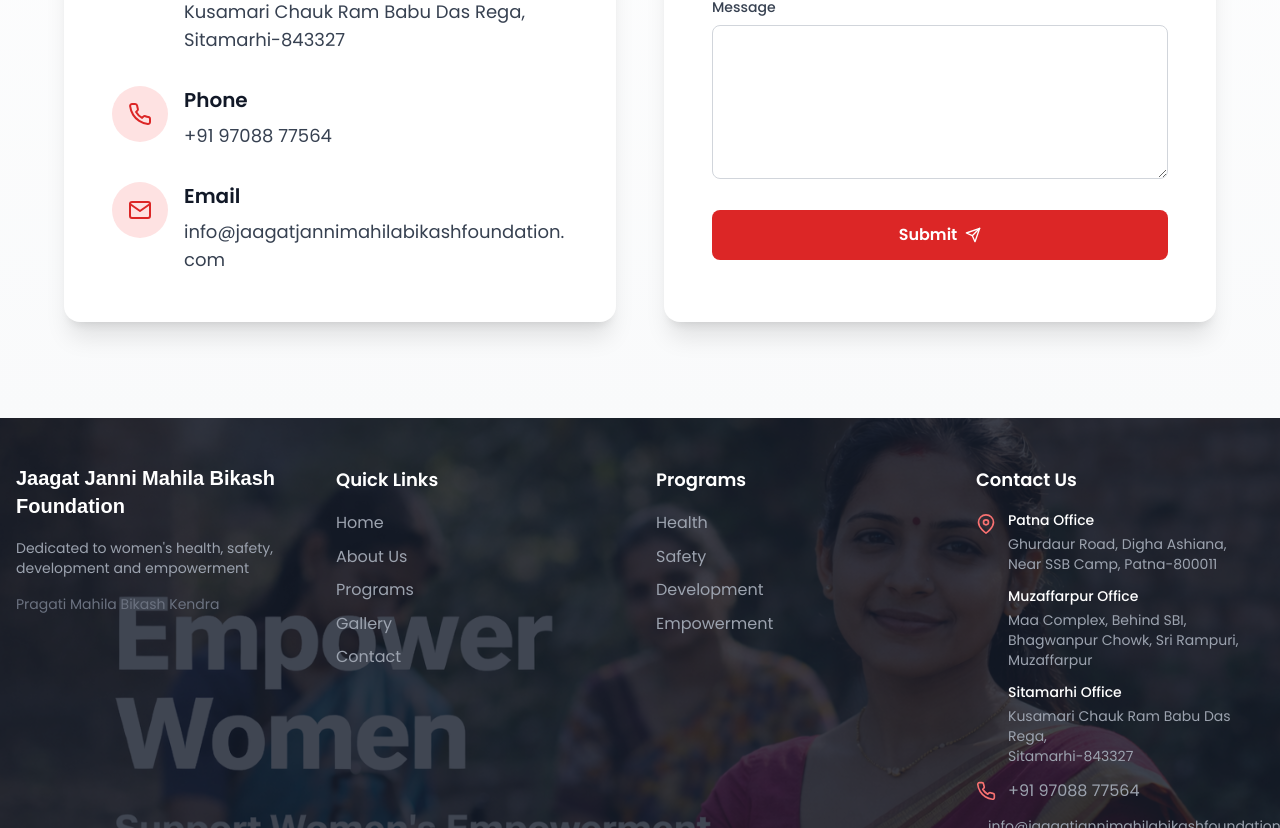
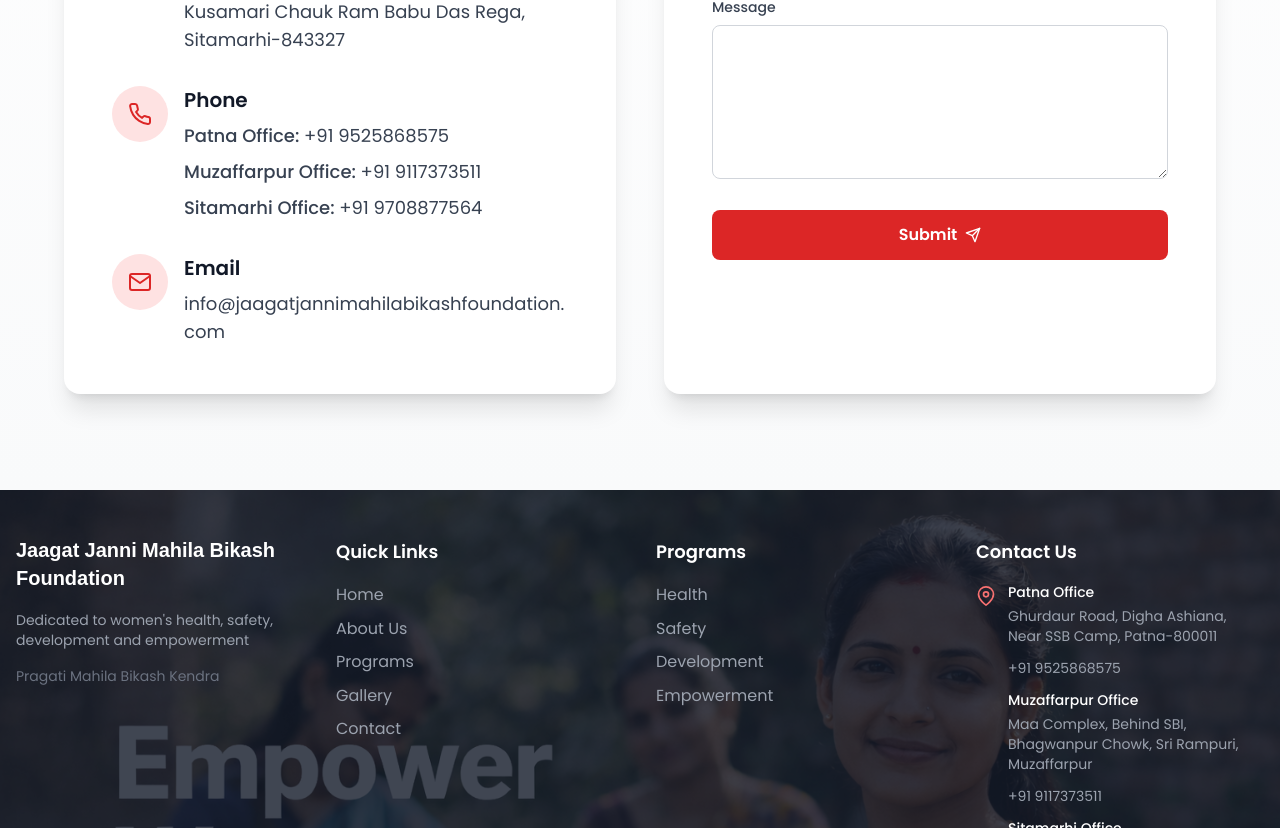
Before and after one commit to prashant2211/cibro1, a React (Vite) app: page /contact in a window 1280 px wide. Shown: the part 1232-2060 px from the top of the page. Built offline with nearby package versions, Linux system fonts and the light colour scheme.

Commit message:
Add files via upload
phone number change

```diff
--- a/src/components/Footer.jsx
+++ b/src/components/Footer.jsx
@@ -106,6 +106,11 @@
                     Ghurdaur Road, Digha Ashiana,<br />
                     Near SSB Camp, Patna-800011
                   </p>
+                  <p className="mb-3">
+                    <a href="tel:+919525868575" className="hover:text-white transition-colors">
+                      +91 9525868575
+                    </a>
+                  </p>
                   <p className="font-medium text-white mb-1">
                     {language === 'hindi' ? 'मुजफ्फरपुर कार्यालय' : 'Muzaffarpur Office'}
                   </p>
@@ -114,6 +119,11 @@
                     Bhagwanpur Chowk, Sri Rampuri,<br />
                     Muzaffarpur
                   </p>
+                  <p className="mb-3">
+                    <a href="tel:+919117373511" className="hover:text-white transition-colors">
+                      +91 9117373511
+                    </a>
+                  </p>
                   <p className="font-medium text-white mb-1">
                     {language === 'hindi' ? 'सीतामढ़ी कार्यालय' : 'Sitamarhi Office'}
                   </p>
@@ -121,13 +131,16 @@
                     Kusamari Chauk Ram Babu Das Rega,<br />
                     Sitamarhi-843327
                   </p>
+                  <p className="mt-1">
+                    <a href="tel:+919708877564" className="hover:text-white transition-colors">
+                      +91 9708877564
+                    </a>
+                  </p>
                 </div>
               </div>
               <div className="flex items-center space-x-3">
                 <FiPhone className="h-5 w-5 text-primary-400" />
-                <a href="tel:+919708877564" className="text-gray-400 hover:text-white transition-colors">
-                  +91 97088 77564
-                </a>
+                <span className="text-gray-400">{language === 'hindi' ? 'कार्यालय नंबर ऊपर दिए गए हैं' : 'Office numbers are listed above'}</span>
               </div>
               <div className="flex items-center space-x-3">
                 <FiMail className="h-5 w-5 text-primary-400" />
--- a/src/pages/About.jsx
+++ b/src/pages/About.jsx
@@ -163,6 +163,11 @@
                       Ghurdaur Road, Digha Ashiana,<br />
                       Near SSB Camp, Patna-800011
                     </p>
+                    <p className="text-gray-700 text-lg">
+                      <a href="tel:+919525868575" className="hover:text-primary-600 transition-colors">
+                        +91 9525868575
+                      </a>
+                    </p>
                   </div>
                   <div>
                     <p className="text-gray-700 text-lg font-medium mb-1">
@@ -173,6 +178,11 @@
                       Bhagwanpur Chowk, Sri Rampuri,<br />
                       Muzaffarpur
                     </p>
+                    <p className="text-gray-700 text-lg">
+                      <a href="tel:+919117373511" className="hover:text-primary-600 transition-colors">
+                        +91 9117373511
+                      </a>
+                    </p>
                   </div>
                   <div>
                     <p className="text-gray-700 text-lg font-medium mb-1">
@@ -181,6 +191,11 @@
                     <p className="text-gray-700 text-lg">
                       Kusamari Chauk Ram Babu Das Rega,<br />
                       Sitamarhi-843327
+                    </p>
+                    <p className="text-gray-700 text-lg">
+                      <a href="tel:+919708877564" className="hover:text-primary-600 transition-colors">
+                        +91 9708877564
+                      </a>
                     </p>
                   </div>
                 </div>
--- a/src/pages/Contact.jsx
+++ b/src/pages/Contact.jsx
@@ -122,9 +122,26 @@
                   </div>
                   <div>
                     <h3 className="font-semibold text-xl mb-2 text-gray-900">{t.contact.phone}</h3>
-                    <a href="tel:+919708877564" className="text-gray-700 text-lg hover:text-primary-600 transition-colors">
-                      +91 97088 77564
-                    </a>
+                    <div className="space-y-2 text-gray-700 text-lg">
+                      <div>
+                        <span className="font-medium">{language === 'hindi' ? 'पटना कार्यालय: ' : 'Patna Office: '}</span>
+                        <a href="tel:+919525868575" className="hover:text-primary-600 transition-colors">
+                          +91 9525868575
+                        </a>
+                      </div>
+                      <div>
+                        <span className="font-medium">{language === 'hindi' ? 'मुजफ्फरपुर कार्यालय: ' : 'Muzaffarpur Office: '}</span>
+                        <a href="tel:+919117373511" className="hover:text-primary-600 transition-colors">
+                          +91 9117373511
+                        </a>
+                      </div>
+                      <div>
+                        <span className="font-medium">{language === 'hindi' ? 'सीतामढ़ी कार्यालय: ' : 'Sitamarhi Office: '}</span>
+                        <a href="tel:+919708877564" className="hover:text-primary-600 transition-colors">
+                          +91 9708877564
+                        </a>
+                      </div>
+                    </div>
                   </div>
                 </div>
                 <div className="flex items-start space-x-4">
--- a/src/pages/Home.jsx
+++ b/src/pages/Home.jsx
@@ -1149,9 +1149,9 @@
                     : 'For security and household services, please contact our office or call us.'}
                 </p>
                 <div className="flex items-center justify-center mt-4">
-                  <a href="tel:+919708877564" className="flex items-center text-primary-600 font-semibold hover:text-primary-700">
+                  <a href="tel:+919525868575" className="flex items-center text-primary-600 font-semibold hover:text-primary-700">
                     <FiPhone className="mr-2" />
-                    +91 97088 77564
+                    +91 9525868575
                   </a>
                 </div>
               </div>
@@ -1450,8 +1450,8 @@
                 </p>
                 <div className="flex items-center text-gray-700 mb-2">
                   <FiPhone className="h-5 w-5 mr-3 text-primary-600" />
-                  <a href="tel:+919708877564" className="hover:text-primary-600 transition-colors">
-                    +91 97088 77564
+                  <a href="tel:+919525868575" className="hover:text-primary-600 transition-colors">
+                    +91 9525868575
                   </a>
                 </div>
               </div>
@@ -1471,8 +1471,8 @@
                 </p>
                 <div className="flex items-center text-gray-700 mb-2">
                   <FiPhone className="h-5 w-5 mr-3 text-green-600" />
-                  <a href="tel:+919708877564" className="hover:text-green-600 transition-colors">
-                    +91 97088 77564
+                  <a href="tel:+919117373511" className="hover:text-green-600 transition-colors">
+                    +91 9117373511
                   </a>
                 </div>
               </div>
@@ -1489,6 +1489,12 @@
                   Kusamari Chauk Ram Babu Das Rega,<br />
                   Sitamarhi-843327
                 </p>
+                <div className="flex items-center text-gray-700 mb-2">
+                  <FiPhone className="h-5 w-5 mr-3 text-blue-600" />
+                  <a href="tel:+919708877564" className="hover:text-blue-600 transition-colors">
+                    +91 9708877564
+                  </a>
+                </div>
               </div>
             </div>
             <div className="text-center mt-8">
```
